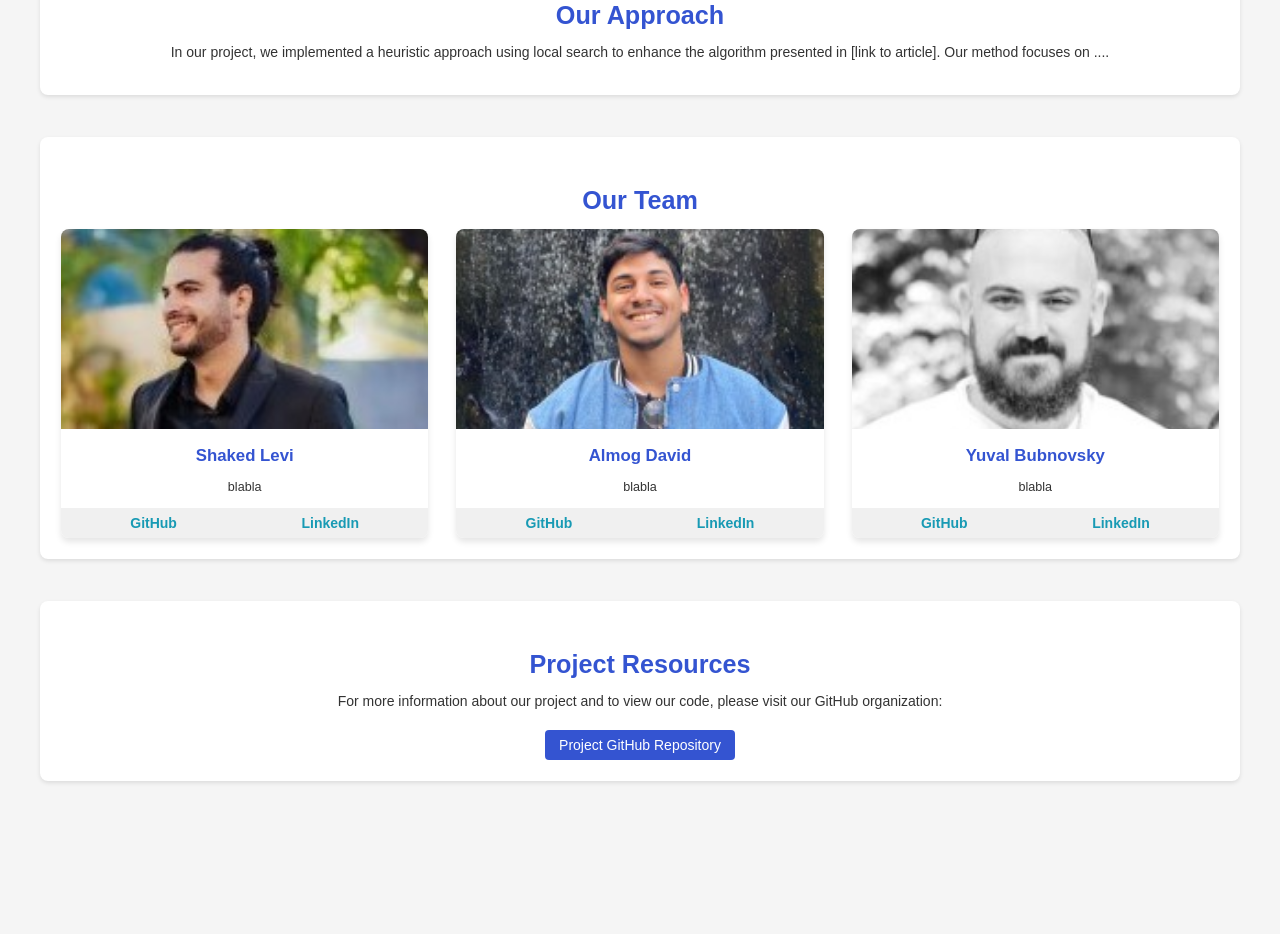
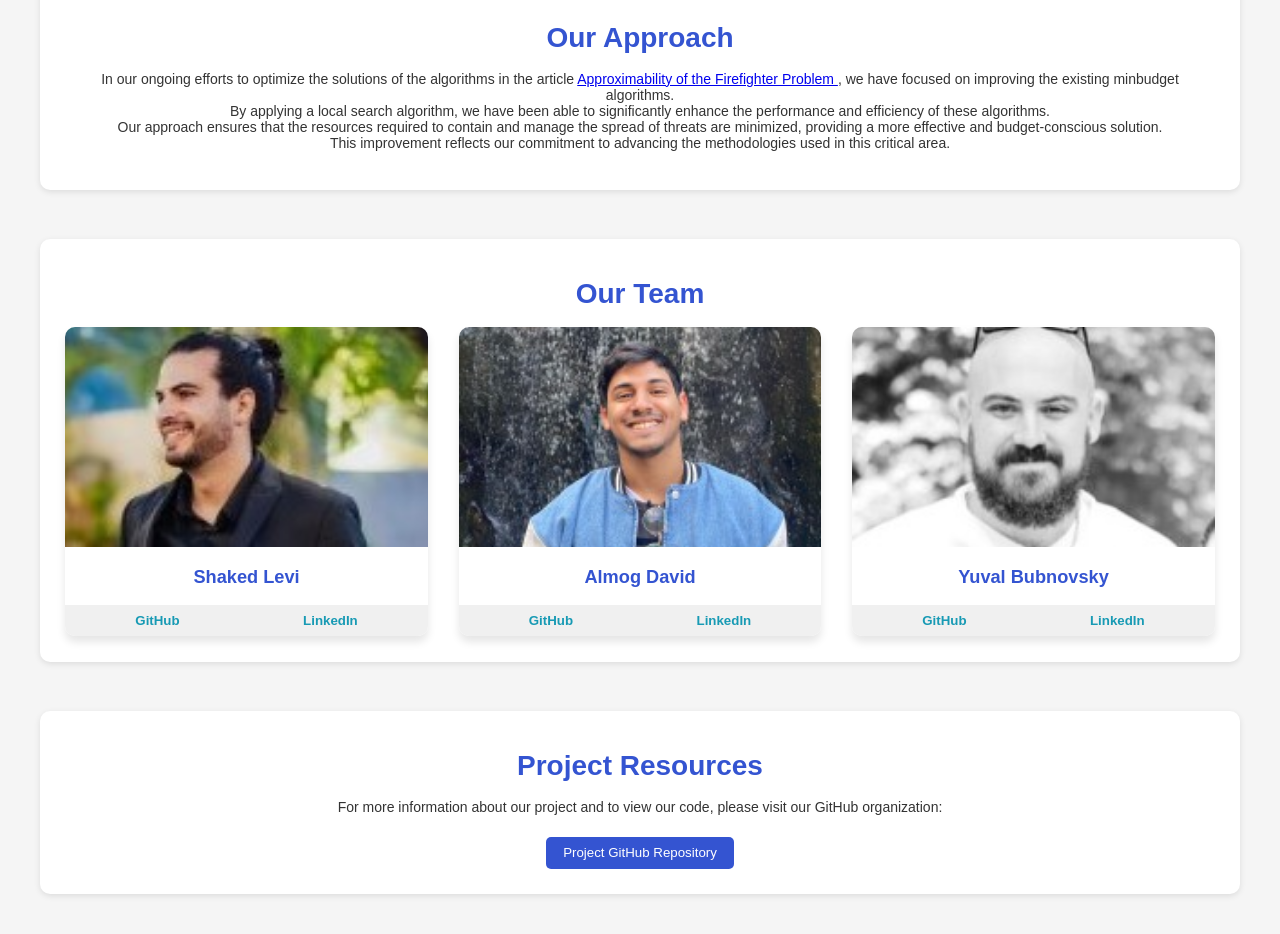
Before and after one commit to The-Firefighters/Website, a React (Create React App) app in the folder frontend/: page /contact in a window 1280 px wide. Shown: the part 460-1394 px from the top of the page. Before the commit the page ends 1311 px from the top, so only its background shows below. Built offline with nearby package versions, Linux system fonts and the light colour scheme.

Commit message:
Finalize about us

```diff
--- a/frontend/src/componenets/Home/Contact.css
+++ b/frontend/src/componenets/Home/Contact.css
@@ -3,7 +3,7 @@
     max-width: 1200px;
     margin: 0 auto;
     padding: 2rem;
-    font-family: 'Poppins', sans-serif;
+    font-family: 'Popins', sans-serif;
     color: #333333;
     background-color: #F5F5F5;
 }
@@ -14,69 +14,69 @@ h1, h2 {
 }
 
 h1 {
-    font-size: 2.5rem;
+    font-size: 2.7rem;
     text-align: center;
-    margin-bottom: 2rem;
+    margin-bottom: 2.5rem;
 }
 
 h2 {
-    font-size: 1.8rem;
-    margin-top: 2rem;
-    margin-bottom: 1rem;
+    font-size: 2rem;
+    margin-top: 1rem;
+    margin-bottom: 1.2rem;
 }
 
 /* Section */
 section {
-    margin-bottom: 3rem;
+    margin-bottom: 3.5rem;
     background-color: #FFFFFF;
-    padding: 1.5rem;
-    border-radius: 8px;
-    box-shadow: 0 2px 4px rgba(0,0,0,0.1);
+    padding: 1.8rem;
+    border-radius: 10px;
+    box-shadow: 0 2px 6px rgba(0,0,0,0.1);
 }
 
 /* Member Grid */
 .member-grid {
     display: grid;
-    grid-template-columns: repeat(auto-fit, minmax(250px, 1fr));
-    gap: 2rem;
+    grid-template-columns: repeat(auto-fit, minmax(270px, 1fr));
+    gap: 2.2rem;
 }
 
 /* Member Card */
 .member-card {
     background-color: #FFFFFF;
-    border-radius: 8px;
+    border-radius: 10px;
     overflow: hidden;
-    box-shadow: 0 4px 6px rgba(0,0,0,0.1);
-    transition: transform 0.3s ease;
+    box-shadow: 0 6px 8px rgba(0,0,0,0.1);
+    transition: transform 0.4s ease;
 }
 
 .member-card:hover {
-    transform: translateY(-5px);
+    transform: translateY(-6px);
 }
 
 .member-card img {
     width: 100%;
-    height: 200px;
+    height: 220px;
     object-fit: cover;
 }
 
 /* Member Card Text */
 .member-card h3 {
-    font-size: 1.2rem;
-    margin: 1rem;
+    font-size: 1.3rem;
+    margin: 1.2rem;
     color: #3454D1;
 }
 
 .member-card p {
-    margin: 0 1rem 1rem;
-    font-size: 0.9rem;
+    margin: 0 1.2rem 1.2rem;
+    font-size: 1rem;
 }
 
 /* Member Links */
 .member-links {
     display: flex;
     justify-content: space-around;
-    padding: 0.5rem;
+    padding: 0.6rem;
     background-color: #f0f0f0;
 }
 
@@ -84,6 +84,7 @@ section {
     text-decoration: none;
     color: #189AB4;
     font-weight: bold;
+    font-size: 0.95rem;
 }
 
 .member-links a:hover {
@@ -93,13 +94,14 @@ section {
 /* Project Info Links */
 .project-links a {
     display: inline-block;
-    margin-top: 0.5rem;
-    padding: 0.5rem 1rem;
+    margin-top: 0.6rem;
+    padding: 0.6rem 1.2rem;
     background-color: #3454D1;
     color: #FFFFFF;
     text-decoration: none;
-    border-radius: 4px;
+    border-radius: 5px;
     transition: background-color 0.3s ease;
+    font-size: 0.95rem;
 }
 
 .project-links a:hover {
@@ -109,15 +111,15 @@ section {
 /* Responsive Styles */
 @media (max-width: 768px) {
     .contact {
-        padding: 1rem;
+        padding: 1.2rem;
     }
 
     h1 {
-        font-size: 2rem;
+        font-size: 2.2rem;
     }
 
     h2 {
-        font-size: 1.5rem;
+        font-size: 1.7rem;
     }
 
     .member-grid {
--- a/frontend/src/componenets/Home/Contact.js
+++ b/frontend/src/componenets/Home/Contact.js
@@ -1,28 +1,25 @@
 import React from "react";
-import './Contact.css';
-import almogImage from './images/almogIMG.jpeg';
-import shakedImage from './images/shakedIMG.jpeg';
-import yuvalImage from './images/yuvalIMG.jpeg';
+import "./Contact.css";
+import almogImage from "./images/almogIMG.jpeg";
+import shakedImage from "./images/shakedIMG.jpeg";
+import yuvalImage from "./images/yuvalIMG.jpeg";
 
 const teamMembers = [
     {
         name: "Shaked Levi",
         image: shakedImage,
-        description: "blabla",
         github: "https://github.com/20shaked20",
         linkedin: "https://www.linkedin.com/in/shaked-levi-lin/"
     },
     {
         name: "Almog David",
         image: almogImage,
-        description: "blabla",
         github: "https://github.com/Almog-David",
         linkedin: "https://www.linkedin.com/in/almog-david/"
     },
     {
         name: "Yuval Bubnovsky",
         image: yuvalImage,
-        description: "blabla",
         github: "https://github.com/YuvalBubnovsky",
         linkedin: "https://www.linkedin.com/in/yuvalbubnovsky/"
     },
@@ -35,13 +32,19 @@ function Contact() {
 
             <section className="about-us">
                 <h2>Who We Are</h2>
-                <p>We are a group of students who developed this project as our final university assignment. <br/>
-                    Our team came together to explore and improve upon existing algorithms in the field of graphs algorithms.</p>
+                <p>
+                    We're a group of students from Ariel University who worked on this project as our final assignment. <br />
+                    We came together to dive into graph algorithms, aiming to build on and improve existing methods with fresh ideas and teamwork.
+                </p>
             </section>
 
             <section className="our-approach">
                 <h2>Our Approach</h2>
-                <p>In our project, we implemented a heuristic approach using local search to enhance the algorithm presented in [link to article]. Our method focuses on ....</p>
+                <p>
+                    In our ongoing efforts to optimize the solutions of the algorithms in the article{" "}
+                        <a href={"https://www.math.uwaterloo.ca/~cswamy/papers/firefighter-journ.pdf"} target="_blank" rel="noopener noreferrer">Approximability of the Firefighter Problem </a>
+                    , we have focused on improving the existing minbudget algorithms. <br /> By applying a local search algorithm, we have been able to significantly enhance the performance and efficiency of these algorithms. <br /> Our approach ensures that the resources required to contain and manage the spread of threats are minimized, providing a more effective and budget-conscious solution. <br /> This improvement reflects our commitment to advancing the methodologies used in this critical area.
+                </p>
             </section>
 
             <section className="team-members">
```
